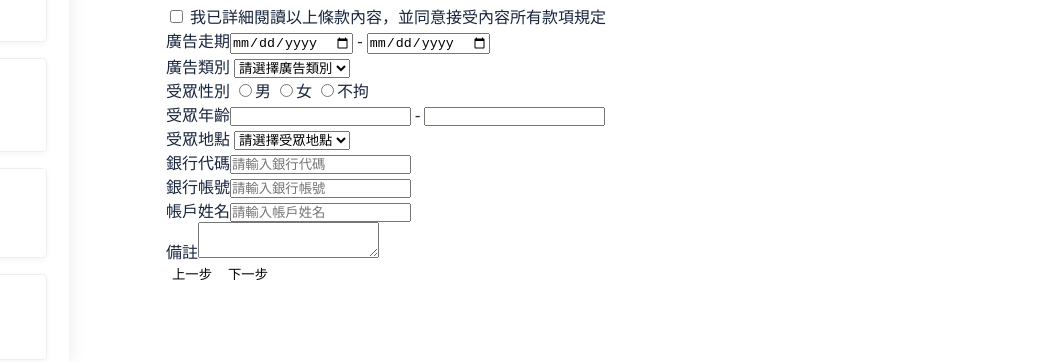
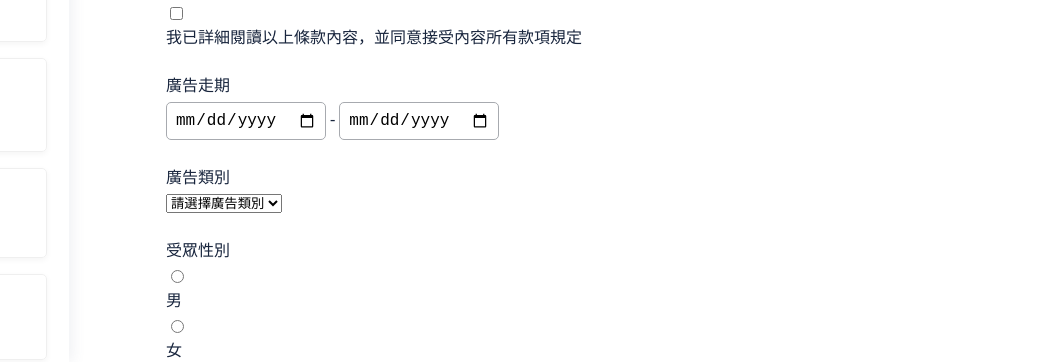
Before and after one commit to ezcomenezgo/Sass-Cyber-Celebrity-AD-platform, a website built with webpack: page index.html in a window 1280 px wide. Shown: the part 438-800 px from the top of the page, 241-1280 px from the left. Built offline with nearby package versions, Linux system fonts and the light colour scheme.

Commit message:
set input style

```diff
--- a/src/scss/main.scss
+++ b/src/scss/main.scss
@@ -400,3 +400,24 @@ nav {
     overflow-y: scroll;
   }
 }
+
+form {
+  .form-row {
+    margin-bottom: 24px;
+    > label {
+      display: block;
+      margin-bottom: 6px;
+      font-weight: 500;
+    }
+  }
+  input {
+    border: 1px solid $light-gray;
+    border-radius: 5px;
+    font-size: 16px;
+    padding: 0.5em;
+    &:hover,
+    &:focus {
+      border-color: $dark-gray;
+    }
+  }
+}
```
Also changed, not shown: dist/main.css.
